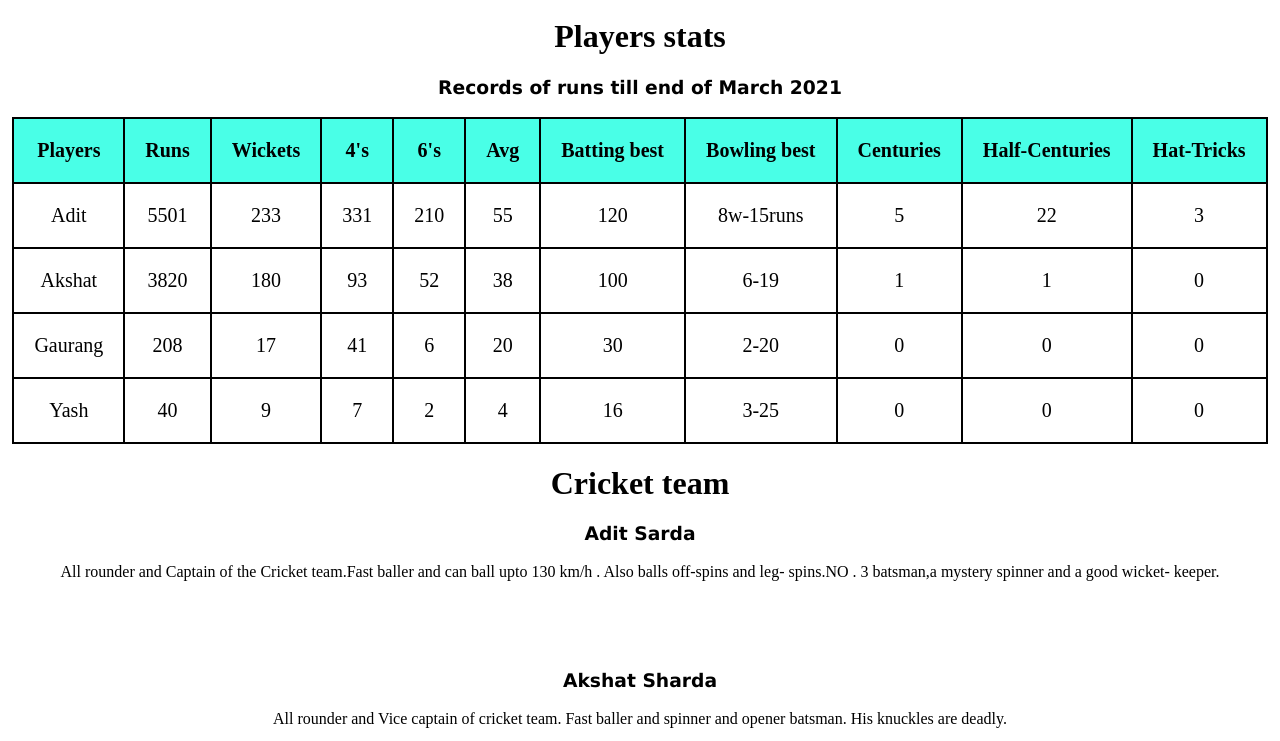
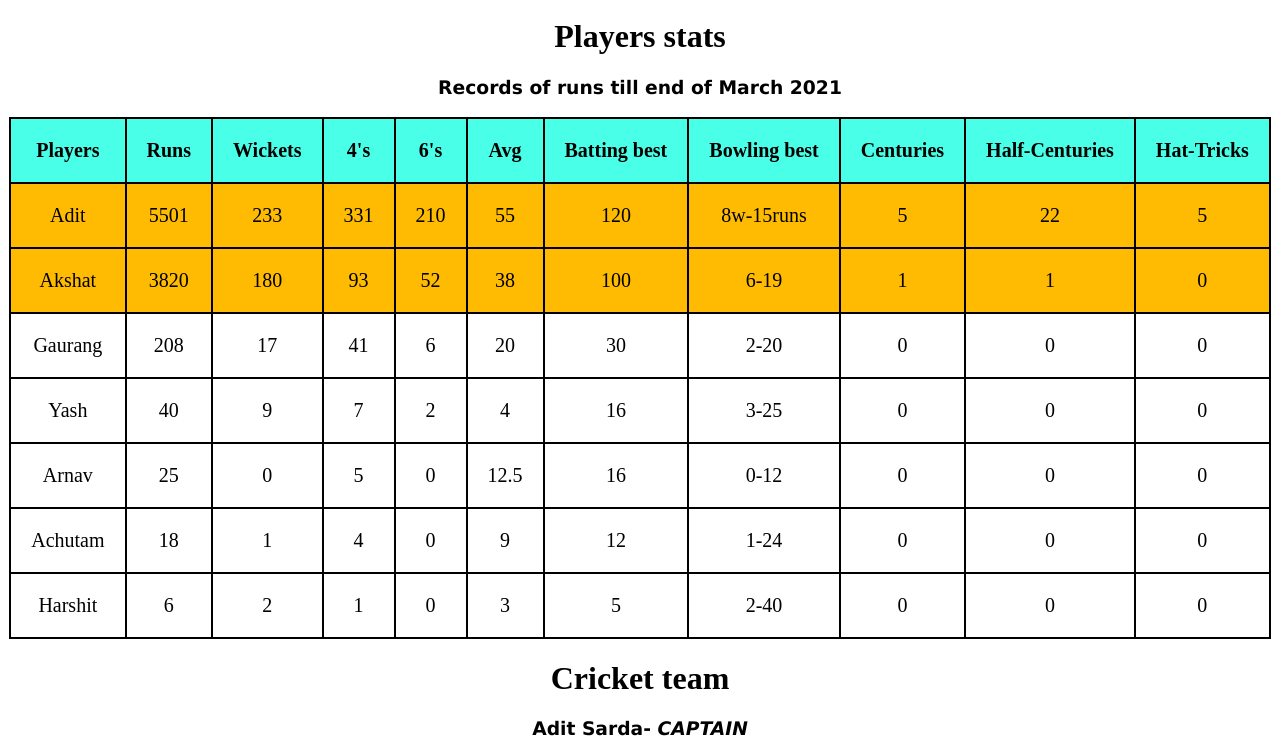
Before and after one commit to Invincible-OP/TDIC-RAMPAGE-SQUAD-V2.0, a plain HTML site: page sports.html in a window 1280 px wide. Shown: the part 59-800 px from the top of the page. Drawn offline with Linux system fonts and the light colour scheme.

Commit message:
Add files via upload

```diff
--- a/sports.css
+++ b/sports.css
@@ -150,3 +150,7 @@ p {
     width: 100%;
     height: auto;
 }
+
+#tabletoppers {
+    background-color: #ffbb01;
+}
--- a/sports.html
+++ b/sports.html
@@ -55,7 +55,7 @@
                 <th>Half-Centuries</th>
                 <th>Hat-Tricks</th>
             </tr>
-            <tr>
+            <tr id="tabletoppers">
                 <td>Adit</td>
                 <td>5501</td>
                 <td>233</td>
@@ -66,9 +66,9 @@
                 <td>8w-15runs</td>
                 <td>5</td>
                 <td>22</td>
-                <td>3</td>
+                <td>5</td>
             </tr>
-            <tr>
+            <tr id="tabletoppers">
                 <td>Akshat</td>
                 <td>3820</td>
                 <td>180</td>
@@ -107,19 +107,65 @@
                 <td>0</td>
                 <td>0</td>
             </tr>
+            <tr>
+                <td>Arnav</td>
+                <td>25</td>
+                <td>0</td>
+                <td>5</td>
+                <td>0</td>
+                <td>12.5</td>
+                <td>16</td>
+                <td>0-12</td>
+                <td>0</td>
+                <td>0</td>
+                <td>0</td>
+            </tr>
+            <tr>
+                <td>Achutam</td>
+                <td>18</td>
+                <td>1</td>
+                <td>4</td>
+                <td>0</td>
+                <td>9</td>
+                <td>12</td>
+                <td>1-24</td>
+                <td>0</td>
+                <td>0</td>
+                <td>0</td>
+            </tr>
+            <tr>
+                <td>Harshit</td>
+                <td>6</td>
+                <td>2</td>
+                <td>1</td>
+                <td>0</td>
+                <td>3</td>
+                <td>5</td>
+                <td>2-40</td>
+                <td>0</td>
+                <td>0</td>
+                <td>0</td>
+            </tr>
         </table>
     </div>
     <div>
         <h1>Cricket team </h1>
     </div>
-    <h3>Adit Sarda</h3>
-    <p>All rounder and Captain of the Cricket team.Fast baller and can ball upto 130 km/h . Also balls off-spins and
+    <h3>Adit Sarda- <cite>CAPTAIN</cite></h3>
+    <p>All rounder and Captain of the Cricket team.Fast baller and can ball upto 130 km/h . Also balls INSWING,OUTSWING
+        off-spins and
         leg- spins.NO . 3 batsman,a mystery spinner and a good wicket- keeper.</p><br><br><br>
-    <h3>Akshat Sharda</h3>
+    <h3>Akshat Sharda- <cite>VICE CAPTAIN</cite></h3>
     <p>All rounder and Vice captain of cricket team. Fast baller and spinner and opener batsman. His knuckles are
         deadly.</p><br><br><br>
     <h3>Gaurang Sharma</h3>
     <p>All rounder. An opener batsman but not a good baller.</p><br><br><br>
+    <h3>Arnav Kumar</h3>
+    <p>Keeper-Batsman.New Debut in cricket. Can hit really big shorts.</p><br><br><br>
+    <h3>Achutam Agarwal</h3>
+    <p>All rounder.Can bat fast balls and spins but can't hit big shorts.New Debut in Cricket.</p><br><br><br>
+    <h3>Harshit Jha</h3>
+    <p>All ronder.Excellent baller but poor in Batting.New debut in cricket.</p><br><br>
     <div>
         <h1>Cricket Records</h1><br><br><br><br>
         <h3>Fastest Century by Adit Sarda in 48 balls. Boundaries = 12 sixes and 7 fours</h3>
```
Also changed, not shown: rank.html (+8 -8 lines).
